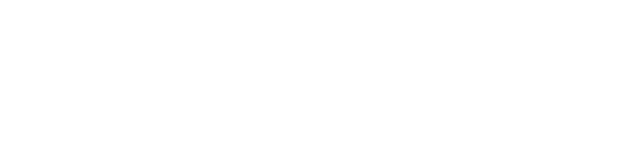
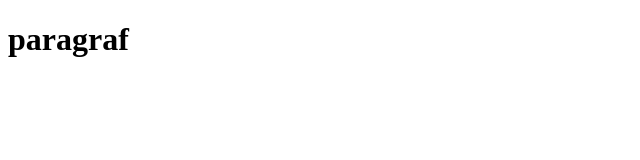
Before and after one commit to Ji-max/BELAJAR-GITHUB, a plain HTML site: page index.html in a window 1280 px wide. Shown: the whole page, without its empty margins (0-640 px from the left). Drawn offline with Linux system fonts and the light colour scheme.

Commit message:
menambahkan heading

```diff
--- a/index.html
+++ b/index.html
@@ -7,6 +7,7 @@
     <title>menambahankan belajar github</title>
 </head>
 <body>
+    <h1> paragraf </h1>
 
 </body>
 </html>
```
